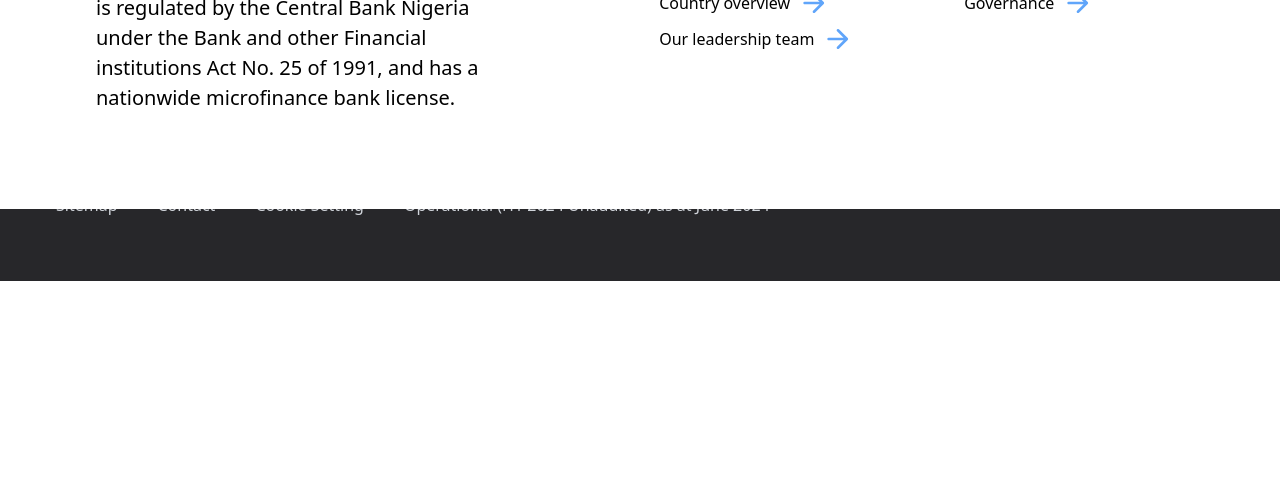
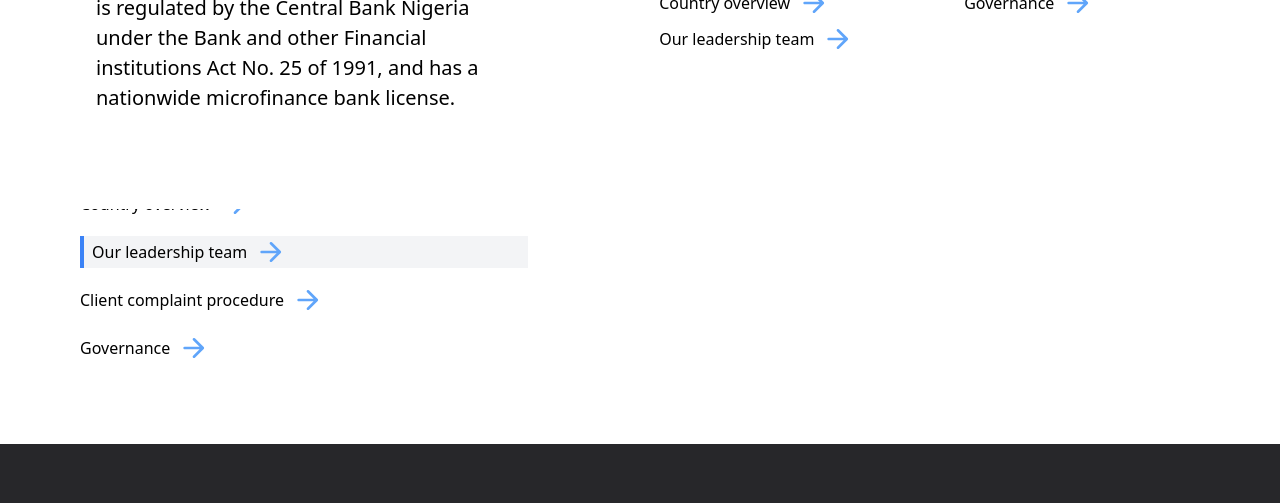
Before and after one commit to Maklizm/Empire-trust-project, a website: page src/pages/About-us/leadership.html in a window 1280 px wide. Shown: the part 297-800 px from the top of the page. Drawn offline with Linux system fonts and the light colour scheme.

Commit message:
Created  page

```diff
--- a/src/pages/About-us/leadership.html
+++ b/src/pages/About-us/leadership.html
@@ -82,6 +82,50 @@
         </div>
     </header>
 
+    <section class="lg:px-20 px-8 py-20 flex lg:gap-32 md:gap-12 gap-4">
+        <aside class="flex flex-col gap-12 w-[40%]">
+            <div>
+                <p class="text-blue-400 text-xl">ABOUT US</p>
+                <h1 class="text-5xl max-w-[350px] font-semibold">Our leadership team</h1>
+            </div>
+
+            <div class="flex flex-col gap-4">
+                <div class="flex gap-2 items-center cursor-pointer hover:px-2 transition-all duration-300 hover:border-s-4 hover:border-blue-500 hover:bg-gray-100">
+                    <a href="./glance.html" class="block">At a glance</a>
+                    <svg class="text-blue-400 text-[5px]" xmlns="http://www.w3.org/2000/svg" width="32" height="32" viewBox="0 0 24 24"><path fill="currentColor" d="M16.175 13H5q-.425 0-.712-.288T4 12t.288-.712T5 11h11.175l-4.9-4.9q-.3-.3-.288-.7t.313-.7q.3-.275.7-.288t.7.288l6.6 6.6q.15.15.213.325t.062.375t-.062.375t-.213.325l-6.6 6.6q-.275.275-.687.275T11.3 19.3q-.3-.3-.3-.712t.3-.713z"/></svg>
+                </div>
+
+
+                <div class="flex gap-2 items-center cursor-pointer hover:px-2 transition-all duration-300 hover:border-s-4 hover:border-blue-500 hover:bg-gray-100">
+                    <a href="./overview.html" class="block">Country overview</a>
+                    <svg class="text-blue-400 text-[5px]" xmlns="http://www.w3.org/2000/svg" width="32" height="32" viewBox="0 0 24 24"><path fill="currentColor" d="M16.175 13H5q-.425 0-.712-.288T4 12t.288-.712T5 11h11.175l-4.9-4.9q-.3-.3-.288-.7t.313-.7q.3-.275.7-.288t.7.288l6.6 6.6q.15.15.213.325t.062.375t-.062.375t-.213.325l-6.6 6.6q-.275.275-.687.275T11.3 19.3q-.3-.3-.3-.712t.3-.713z"/></svg>
+                </div>
+
+
+                <div class="flex gap-2 items-center cursor-pointer px-2 border-s-4 border-blue-500 bg-gray-100">
+                    <a href="#" class="block">Our leadership team</a>
+                    <svg class="text-blue-400 text-[5px]" xmlns="http://www.w3.org/2000/svg" width="32" height="32" viewBox="0 0 24 24"><path fill="currentColor" d="M16.175 13H5q-.425 0-.712-.288T4 12t.288-.712T5 11h11.175l-4.9-4.9q-.3-.3-.288-.7t.313-.7q.3-.275.7-.288t.7.288l6.6 6.6q.15.15.213.325t.062.375t-.062.375t-.213.325l-6.6 6.6q-.275.275-.687.275T11.3 19.3q-.3-.3-.3-.712t.3-.713z"/></svg>
+                </div>
+
+
+                <div class="flex gap-2 items-center cursor-pointer hover:px-2 transition-all duration-300 hover:border-s-4 hover:border-blue-500 hover:bg-gray-100">
+                    <a href="./complaint.html" class="block">Client complaint procedure</a>
+                    <svg class="text-blue-400 text-[5px]" xmlns="http://www.w3.org/2000/svg" width="32" height="32" viewBox="0 0 24 24"><path fill="currentColor" d="M16.175 13H5q-.425 0-.712-.288T4 12t.288-.712T5 11h11.175l-4.9-4.9q-.3-.3-.288-.7t.313-.7q.3-.275.7-.288t.7.288l6.6 6.6q.15.15.213.325t.062.375t-.062.375t-.213.325l-6.6 6.6q-.275.275-.687.275T11.3 19.3q-.3-.3-.3-.712t.3-.713z"/></svg>
+                </div>
+
+
+                <div class="flex gap-2 items-center cursor-pointer hover:px-2 transition-all duration-300 hover:border-s-4 hover:border-blue-500 hover:bg-gray-100">
+                    <a href="./governance.html" class="block">Governance</a>
+                    <svg class="text-blue-400 text-[5px]" xmlns="http://www.w3.org/2000/svg" width="32" height="32" viewBox="0 0 24 24"><path fill="currentColor" d="M16.175 13H5q-.425 0-.712-.288T4 12t.288-.712T5 11h11.175l-4.9-4.9q-.3-.3-.288-.7t.313-.7q.3-.275.7-.288t.7.288l6.6 6.6q.15.15.213.325t.062.375t-.062.375t-.213.325l-6.6 6.6q-.275.275-.687.275T11.3 19.3q-.3-.3-.3-.712t.3-.713z"/></svg>
+                </div>
+            </div>
+        </aside>
+
+        <!-- The main content will go here  -->
+        <div>
+
+        </div>
+    </section>
 
     <footer class="bg-zinc-800 pt-20 pb-10 hidden lg:block ">
         <div class="flex justify-around pt-4 pb-6">
```
Also changed, not shown: src/pages/About-us/governance.html (+2 -2 lines), src/output.css.
